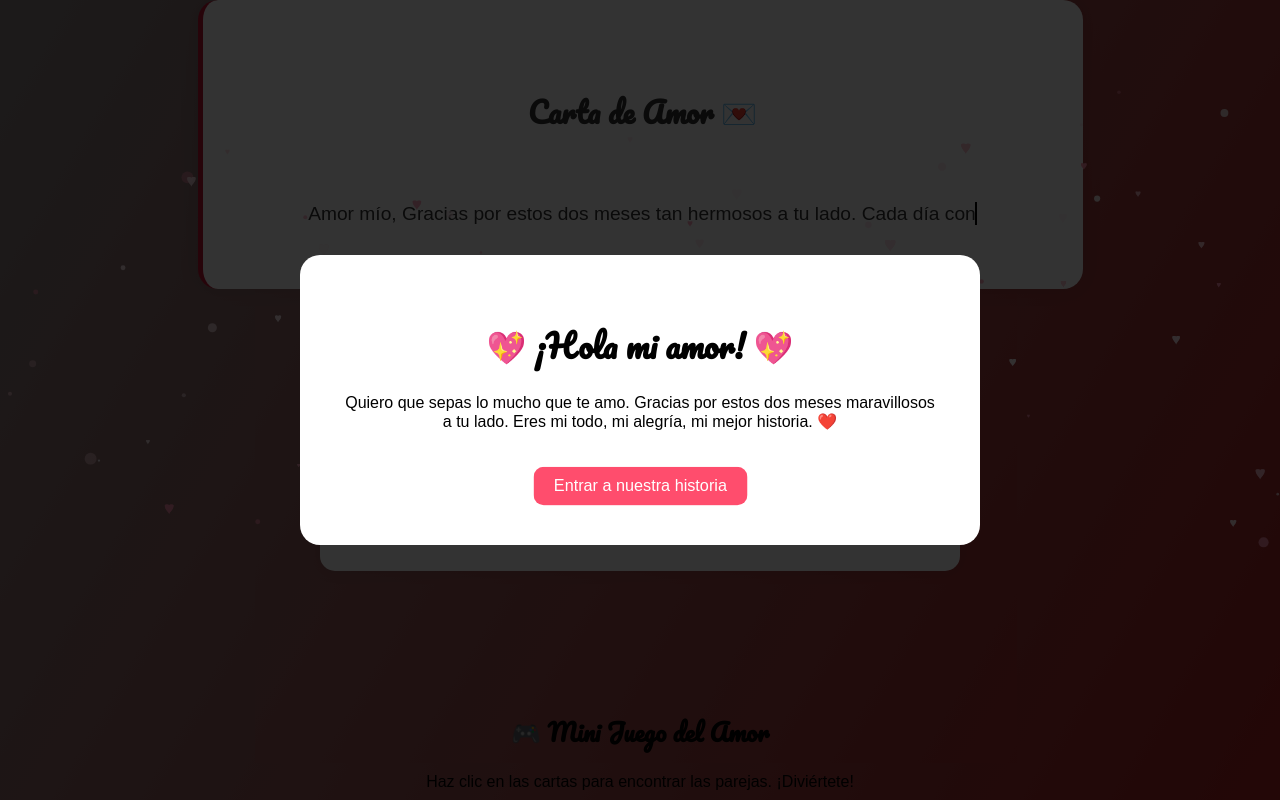
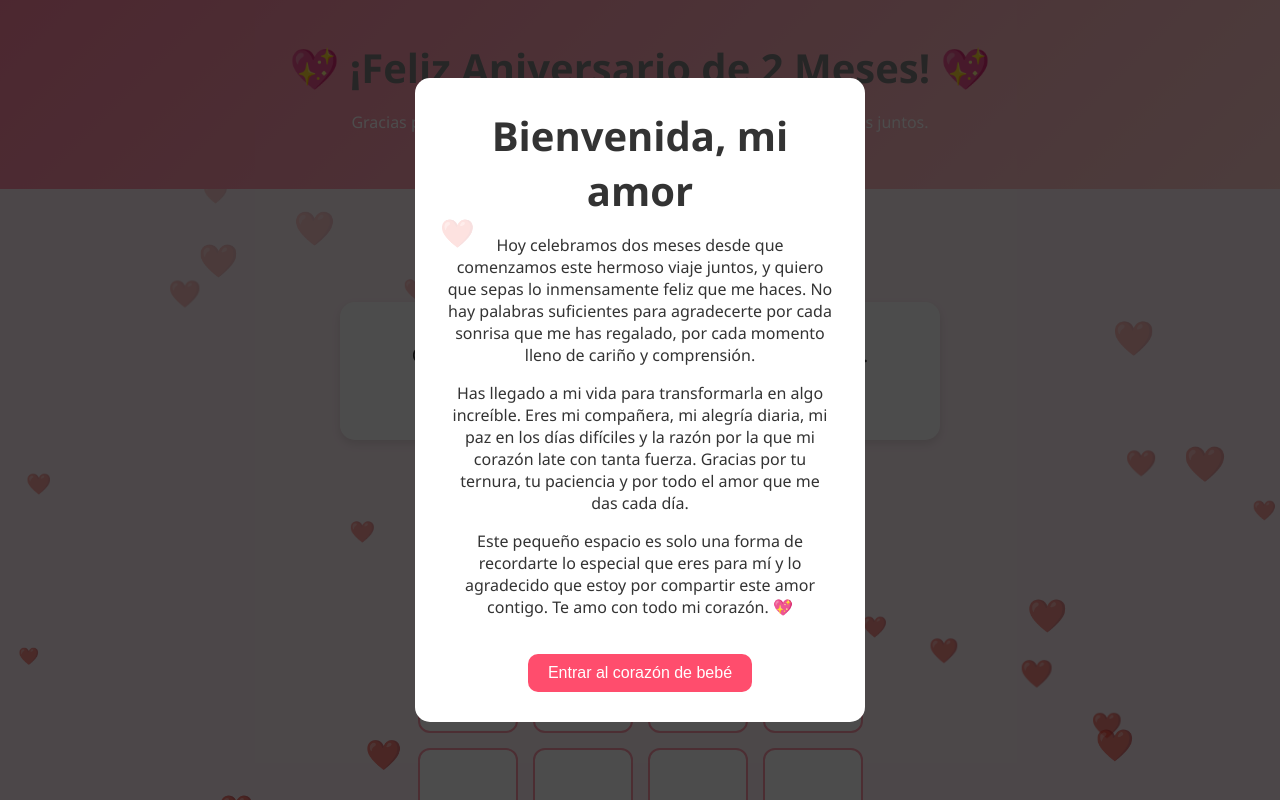
Before and after one commit to ricardocohuo/BonitaBomboncito.github.io, a plain HTML site: page index.html in a window 1280 px wide. Shown: the top 800 px of the page. Drawn offline with Linux system fonts and the light colour scheme.

Commit message:
Update index.html

```diff
--- a/index.html
+++ b/index.html
@@ -1,73 +1,115 @@
 <!DOCTYPE html>
 <html lang="es">
 <head>
-  <meta charset="UTF-8">
-  <meta name="viewport" content="width=device-width, initial-scale=1.0">
-  <title>¡Feliz Aniversario de 2 Meses!</title>
-  <link href="https://fonts.googleapis.com/css2?family=Pacifico&display=swap" rel="stylesheet">
+  <meta charset="UTF-8" />
+  <meta name="viewport" content="width=device-width, initial-scale=1.0"/>
+  <title>Feliz 2 Meses 💖</title>
   <style>
+    * {
+      box-sizing: border-box;
+    }
     body {
       margin: 0;
-      font-family: 'Arial', sans-serif;
-      background: linear-gradient(120deg, #8b8484, #b31616);
+      font-family: 'Segoe UI', sans-serif;
+      background: #fff0f5;
+      color: #333;
+      position: relative;
       overflow-x: hidden;
     }
-    h1, h2, h3 {
-      font-family: 'Pacifico', cursive;
+    header, .section {
+      padding: 40px 20px;
+      text-align: center;
+      position: relative;
+      z-index: 2;
     }
-    section {
-      padding: 60px 20px;
-      text-align: center;
+    header {
+      background: linear-gradient(135deg, #ff85a2, #ffcccb);
+      color: white;
     }
-    .love-letter {
+    h1 {
+      font-size: 2.5em;
+      margin: 0;
+    }
+
+    .carousel {
+      position: relative;
+      width: 100%;
+      max-width: 600px;
+      margin: 0 auto 40px;
+      background: #fff;
+      padding: 20px;
+      border-radius: 15px;
+      box-shadow: 0 4px 10px rgba(0,0,0,0.1);
+      z-index: 2;
+    }
+    .carousel p {
+      font-size: 1.2em;
+      min-height: 60px;
+    }
+
+    .game {
+      display: grid;
+      grid-template-columns: repeat(4, 100px);
+      gap: 15px;
+      justify-content: center;
+      margin-top: 20px;
+      z-index: 2;
+    }
+    .card {
+      width: 100px;
+      height: 100px;
       background-color: #fff;
-      color: #333;
-      font-size: 1.2em;
-      max-width: 800px;
-      margin: 0 auto;
-      padding: 40px;
-      border-radius: 20px;
-      box-shadow: 0 0 20px rgba(0,0,0,0.1);
-      white-space: pre-line;
-      overflow: hidden;
-      border-left: 5px solid #c41532;
+      border: 2px solid #ff99aa;
+      border-radius: 12px;
+      display: flex;
+      align-items: center;
+      justify-content: center;
+      cursor: pointer;
     }
-    .typewriter {
-      display: inline-block;
-      border-right: 2px solid black;
-      white-space: nowrap;
-      overflow: hidden;
-      animation: typing 6s steps(60, end), blink-caret 0.75s step-end infinite;
+    .card img {
+      max-width: 80%;
+      display: none;
     }
-    @keyframes typing {
-      from { width: 0 }
-      to { width: 100% }
+    .card.flipped img {
+      display: block;
     }
-    @keyframes blink-caret {
-      from, to { border-color: transparent }
-      50% { border-color: black }
-    }
-    .modal {
+
+    .modal, .password-section, #welcomeModal {
+      display: none;
       position: fixed;
       top: 0; left: 0;
       width: 100%; height: 100%;
-      background-color: rgba(0, 0, 0, 0.8);
-      display: flex;
+      background: rgba(0,0,0,0.7);
+      justify-content: center;
       align-items: center;
-      justify-content: center;
-      z-index: 9999;
+      z-index: 999;
     }
-    .modal-content {
-      background: white;
-      padding: 40px;
-      border-radius: 20px;
+    .modal-content, .password-content {
+      background: #fff;
+      padding: 30px;
+      border-radius: 15px;
       text-align: center;
+      max-width: 450px;
+      animation: fadeIn 0.5s ease-in-out;
+    }
+
+    input[type="text"] {
+      padding: 10px;
+      width: 80%;
+      margin: 10px 0;
+    }
+
+    .hidden-content {
+      display: none;
+      margin-top: 30px;
+      padding: 20px;
+      background-color: #ffeef2;
+      border-radius: 15px;
       max-width: 600px;
-      animation: fadeIn 1s ease-in-out;
-    }
-    @keyframes fadeIn {
-      from { opacity: 0; transform: scale(0.8); }
-      to { opacity: 1; transform: scale(1); }
+      margin-left: auto;
+      margin-right: auto;
+      z-index: 2;
+      position: relative;
     }
     .close-btn {
       margin-top: 20px;
@@ -80,301 +122,216 @@
       cursor: pointer;
       animation: heartbeat 1.5s infinite;
     }
-    @keyframes heartbeat {
-      0%, 100% { transform: scale(1); }
-      25% { transform: scale(1.1); }
-      50% { transform: scale(0.95); }
-      75% { transform: scale(1.05); }
+    @keyframes fadeIn {
+      from { opacity: 0; transform: scale(0.9); }
+      to { opacity: 1; transform: scale(1); }
+
     }
-    .game-board {
-      display: grid;
-      grid-template-columns: repeat(4, 80px);
-      gap: 15px;
-      justify-content: center;
-      margin-top: 20px;
-    }
-    .card {
-      width: 80px;
-      height: 80px;
-      font-size: 2rem;
-      background-color: #fff;
-      border-radius: 10px;
-      display: flex;
-      align-items: center;
-      justify-content: center;
-      cursor: pointer;
-      box-shadow: 0 0 10px rgba(0,0,0,0.2);
-    }
-    .card.revealed {
-      background-color: #ffe0e9;
-    }
-    .modal.hidden {
-      display: none;
-    }
-      @keyframes fade {
-      from { opacity: 0; transform: translateY(10px); }
-      to { opacity: 1; transform: translateY(0); }
-    }
-    #carouselText {
-      opacity: 0;
-      animation: fade 1s ease-in-out forwards;
-    }
-    audio {
-      display: none;
-    }
-    @keyframes fade {
-      from { opacity: 0; transform: translateY(10px); }
-      to { opacity: 1; transform: translateY(0); }
-    }
-    #carouselText {
-      opacity: 0;
-      animation: fade 1s ease-in-out forwards;
-    }
-    audio {
-      display: none;
-    }
-    #particles {
+
+    .hearts {
       position: fixed;
       top: 0;
       left: 0;
       width: 100%;
       height: 100%;
+      overflow: hidden;
+      z-index: 0;
       pointer-events: none;
-      z-index: 1;
     }
-@keyframes fadeUp {
-  from { opacity: 0; transform: translateY(0); }
-  to { opacity: 1; transform: translateY(-40px); }
-}
-</style>
+
+    .heart {
+      position: absolute;
+      color: rgba(255, 105, 180, 0.7);
+      font-size: 20px;
+      animation: floatUp 6s linear infinite;
+    }
+
+    @keyframes floatUp {
+      0% {
+        transform: translateY(100vh) scale(1);
+        opacity: 1;
+      }
+      100% {
+        transform: translateY(-10vh) scale(1.5);
+        opacity: 0;
+      }
+    }
+  </style>
 </head>
-<body>
-  <canvas id="particles"></canvas>
+<body onload="setTimeout(() => document.getElementById('welcomeModal').style.display = 'flex', 400);">
+
+  <!-- Corazones flotando -->
+  <div class="hearts" id="heartsContainer"></div>
+
+  <!-- Modal de Bienvenida -->
+
+
 
   <div class="modal" id="welcomeModal">
     <div class="modal-content">
-      <h1>💖 ¡Hola mi amor! 💖</h1>
-      <p>Quiero que sepas lo mucho que te amo. Gracias por estos dos meses maravillosos a tu lado. Eres mi todo, mi alegría, mi mejor historia. ❤️</p>
-      <button class="close-btn" onclick="closeWelcomeModal()">Entrar a nuestra historia</button>
+      <div class="heart">❤️</div>
+      <h1>Bienvenida, mi amor</h1>
+      <p>
+        Hoy celebramos dos meses desde que comenzamos este hermoso viaje juntos, y quiero que sepas lo inmensamente feliz que me haces. No hay palabras suficientes para agradecerte por cada sonrisa que me has regalado, por cada momento lleno de cariño y comprensión.
+      </p>
+      <p>
+        Has llegado a mi vida para transformarla en algo increíble. Eres mi compañera, mi alegría diaria, mi paz en los días difíciles y la razón por la que mi corazón late con tanta fuerza. Gracias por tu ternura, tu paciencia y por todo el amor que me das cada día.
+      </p>
+      <p>
+        Este pequeño espacio es solo una forma de recordarte lo especial que eres para mí y lo agradecido que estoy por compartir este amor contigo. Te amo con todo mi corazón. 💖
+      </p>
+      <button class="close-btn" onclick="closeWelcome().style.display='none'">Entrar al corazón de bebé</button>
     </div>
   </div>
 
-  <div class="modal hidden" id="winModal">
+  <!-- Bienvenida -->
+  <header>
+    <h1 style="color: gray;">💖 ¡Feliz Aniversario de 2 Meses! 💖</h1>
+    <p>Gracias por estos dos meses llenos de amor, risas y momentos únicos juntos.</p>
+  </header>
+
+  <!-- Carrusel -->
+  <section class="section">
+    <h2>Frases Románticas 💌</h2>
+    <div class="carousel">
+      <p id="phrase">Eres mi lugar favorito en el mundo.</p>
+    </div>
+  </section>
+
+  <!-- Juego de Memoria -->
+  <section class="section">
+    <h2>Juego: Encuentra las Parejas 🍉🍌🍈</h2>
+    <div class="game" id="game"></div>
+  </section>
+
+  <!-- Modal de Juego Completado -->
+  <div class="modal" id="modal">
     <div class="modal-content">
-      <h1>🎉 ¡Lo lograste! 🎉</h1>
-      <p>Mi amor, si lograste completar este juego, no hay nada que no puedas lograr. Eres maravillosa, fuerte y capaz de todo. Te amo con todo mi corazón 💖</p>
-      <button class="close-btn" onclick="document.getElementById('winModal').style.display='none'">Cerrar</button>
+      <h2>¡Felicidades! 🎉</h2>
+      <p>Has completado el juego. Ahora puedes desbloquear algo especial... 💖</p>
+      <button onclick="showPassword()">Desbloquear Contenido</button>
     </div>
   </div>
 
-  <section class="love-letter">
-    <h2>Carta de Amor 💌</h2>
-    <p class="typewriter">Amor mío,
-Gracias por estos dos meses tan hermosos a tu lado. Cada día contigo ha sido un regalo, una aventura maravillosa, un momento de paz y alegría.
+  <!-- Contraseña -->
+  <div class="password-section" id="passwordSection">
+    <div class="password-content">
+      <h3>Introduce la fecha que bebé se declaro por primera vez:</h3>
+      <input type="text" id="password" placeholder="DD/MM/AAAA">
+      <br>
+      <button onclick="checkPassword()">Aceptar</button>
+    </div>
+  </div>
 
-Eres mi luz, mi refugio y mi razón para sonreír.
+  <!-- Contenido Especial -->
+  <div class="hidden-content" id="hiddenContent">
+    <h2>💌 Carta para Ti</h2>
+    <p>Desde que llegaste a mi vida, todo es más bonito. Gracias por ser mi compañera, por tu sonrisa, por cada palabra y por llenar mis días de amor. ¡Te amo! ❤️</p>
+    <iframe src="https://drive.google.com/file/d/14BtajTy68qmoMM6AI1mRrBW9UoR7Y_Kr/view?usp=sharing" width="600" height="400" allow="autoplay"></iframe>
 
-Prometo seguir cuidando de ti, amándote y compartiendo esta historia tan mágica que estamos construyendo juntos.
-
-Con todo mi amor,
-Tu persona ♥️</p>
-  </section>
-
-  <section>
-  <h2>🌟 Frases que muestran lo importante que eres para mí 🌟</h2>
-  <div id="carousel" style="max-width: 600px; margin: auto; background: #fff; padding: 20px; border-radius: 15px; box-shadow: 0 0 15px rgba(0,0,0,0.1); font-size: 1.2em; min-height: 100px;">
-    <p id="carouselText">Desde que llegaste a mi vida, todo tiene más color.</p>
-  </div>
-</section>
-
-<section>
-  <h2>🎮 Mini Juego del Amor</h2>
-    <p>Haz clic en las cartas para encontrar las parejas. ¡Diviértete!</p>
-    <div class="game-board" id="gameBoard"></div>
-  </section>
+</div>
 
   <script>
-    function closeWelcomeModal() {
-      document.getElementById('welcomeModal').style.display = 'none';
-    }
+    // Frases románticas
+    const phrases = [
+      "Eres mi lugar favorito en el mundo.",
+      "Cada momento contigo vale más que mil palabras.",
+      "Eres mi mayor inspiración.",
+      "Dos meses, muchas situaciones que salimos victoriosos.",
+      "Contigo todo es mejor."
+    ];
+    let phraseIndex = 0;
+    setInterval(() => {
+      phraseIndex = (phraseIndex + 1) % phrases.length;
+      document.getElementById("phrase").innerText = phrases[phraseIndex];
+    }, 4000);
 
-    const emojis = ['🍎','🍐','📦','🍉','🍌','❤️'];
-    let cards = [...emojis, ...emojis].sort(() => 0.5 - Math.random());
-    let board = document.getElementById('gameBoard');
-    let revealed = [];
-    let matched = [];
-    let lockBoard = false;
+    // Juego de memoria sin manzana
+    const images = ['🍌', '🍈', '🍉', '📦'];
+    const gameContainer = document.getElementById("game");
+    let cards = [...images, ...images];
+    cards = cards.sort(() => 0.5 - Math.random());
 
-    function checkWin() {
-      if (matched.length === emojis.length * 2) {
-        document.getElementById('winModal').classList.remove('hidden');
-        document.getElementById('winModal').style.display = 'flex';
+    let firstCard = null;
+    let secondCard = null;
+    let matchedPairs = 0;
+
+    cards.forEach((emoji) => {
+      const card = document.createElement("div");
+      card.classList.add("card");
+      card.dataset.emoji = emoji;
+      card.innerHTML = `<span style="font-size:2em; display:none;">${emoji}</span>`;
+      card.addEventListener("click", () => flipCard(card));
+      gameContainer.appendChild(card);
+    });
+
+    function flipCard(card) {
+      if (card.classList.contains("flipped") || secondCard) return;
+
+      const emojiSpan = card.querySelector("span");
+      emojiSpan.style.display = "block";
+      card.classList.add("flipped");
+
+      if (!firstCard) {
+        firstCard = card;
+      } else {
+        secondCard = card;
+        if (firstCard.dataset.emoji === secondCard.dataset.emoji) {
+          matchedPairs++;
+          firstCard = null;
+          secondCard = null;
+          if (matchedPairs === images.length) {
+            setTimeout(() => {
+              document.getElementById("modal").style.display = "flex";
+            }, 500);
+          }
+        } else {
+          setTimeout(() => {
+            firstCard.classList.remove("flipped");
+            secondCard.classList.remove("flipped");
+            firstCard.querySelector("span").style.display = "none";
+            secondCard.querySelector("span").style.display = "none";
+            firstCard = null;
+            secondCard = null;
+          }, 1000);
+        }
       }
     }
 
-    cards.forEach((emoji, index) => {
-      let card = document.createElement('div');
-      card.classList.add('card');
-      card.dataset.emoji = emoji;
-      card.dataset.index = index;
-      card.innerHTML = '';
-      board.appendChild(card);
-
-      card.addEventListener('click', () => {
-        if (lockBoard || card.classList.contains('revealed') || revealed.length === 2) return;
-
-        card.classList.add('revealed');
-        card.innerHTML = emoji;
-        revealed.push(card);
-
-        if (revealed.length === 2) {
-          lockBoard = true;
-          setTimeout(() => {
-            if (revealed[0].dataset.emoji === revealed[1].dataset.emoji) {
-              matched.push(revealed[0], revealed[1]);
-              revealed = [];
-              checkWin();
-            } else {
-              revealed.forEach(c => {
-                c.classList.remove('revealed');
-                c.innerHTML = '';
-              });
-              revealed = [];
-            }
-            lockBoard = false;
-          }, 1000);
-        }
-      });
-    });
-  </script>
-
-  <script>
-    const frases = [
-      "Desde que llegaste a mi vida, todo tiene más color.",
-      "Eres mi paz en el caos y mi sonrisa en los días nublados.",
-      "Tu amor me ha hecho una mejor persona cada día.",
-      "Nada se compara a la felicidad que siento contigo.",
-      "Eres mi mejor historia, mi mejor casualidad."
-    ];
-    let index = 0;
-    setInterval(() => {
-  index = (index + 1) % frases.length;
-  const textElement = document.getElementById('carouselText');
-  textElement.style.opacity = 0;
-  setTimeout(() => {
-    textElement.textContent = frases[index];
-    textElement.style.animation = 'none';
-    void textElement.offsetWidth;
-    textElement.style.animation = 'fade 1s ease-in-out forwards';
-    document.getElementById('chime').play();
-  }, 200);
-      document.getElementById('carouselText').textContent = frases[index];
-    }, 4000);
-  </script>
-  <audio id="chime" src="https://cdn.pixabay.com/audio/2022/03/15/audio_10bce0fe55.mp3"></audio>
-  <script>
-    const canvas = document.getElementById('particles');
-    const ctx = canvas.getContext('2d');
-    let particles = [];
-
-    function resizeCanvas() {
-      canvas.width = window.innerWidth;
-      canvas.height = window.innerHeight;
+    function showPassword() {
+      document.getElementById("modal").style.display = "none";
+      document.getElementById("passwordSection").style.display = "flex";
     }
 
-    window.addEventListener('resize', resizeCanvas);
-    resizeCanvas();
-
-    function createParticle() {
-      const shape = Math.random() < 0.5 ? 'circle' : 'heart';
-      return {
-        x: Math.random() * canvas.width,
-        y: canvas.height + Math.random() * 100,
-        size: Math.random() * 5 + 1,
-        speedY: Math.random() * -1.5 - 1,
-        alpha: Math.random() * 0.5 + 0.5,
-        color: ['#fff', '#ff8fab', '#ffccd5', '#ffe5ec'][Math.floor(Math.random() * 4)], shape: shape
-      };
+    function checkPassword() {
+      const password = document.getElementById("password").value;
+      const correct = "25/12/2024"; // <-- CAMBIA AQUÍ TU FECHA
+      if (password === correct) {
+        document.getElementById("passwordSection").style.display = "none";
+        document.getElementById("hiddenContent").style.display = "block";
+      } else {
+        alert("Fecha incorrecta. Inténtalo de nuevo 🕰️");
+      }
     }
 
-    for (let i = 0; i < 80; i++) {
-      particles.push(createParticle());
+    function closeWelcome() {
+      document.getElementById("welcomeModal").style.display = "none";
     }
 
-    function drawParticles() {
-      ctx.clearRect(0, 0, canvas.width, canvas.height);
-      particles.forEach(p => {
-        if (p.shape === 'circle') {
-        ctx.beginPath();
-        ctx.arc(p.x, p.y, p.size, 0, Math.PI * 2);
-      } else {
-        drawHeart(ctx, p.x, p.y, p.size);
-      }
-        ctx.fillStyle = p.color;
-        ctx.globalAlpha = p.alpha;
-        ctx.fill();
-        p.y += p.speedY;
-        if (p.y < -10) {
-          Object.assign(p, createParticle());
-        }
-      });
-      ctx.globalAlpha = 1;
-      requestAnimationFrame(drawParticles);
-    }
-
-    function drawHeart(ctx, x, y, size) {
-      ctx.save();
-      ctx.beginPath();
-      const topCurveHeight = size * 0.3;
-      ctx.moveTo(x, y);
-      ctx.bezierCurveTo(x, y - topCurveHeight, x - size, y - topCurveHeight, x - size, y);
-      ctx.bezierCurveTo(x - size, y + size, x, y + size * 1.5, x, y + size * 2);
-      ctx.bezierCurveTo(x, y + size * 1.5, x + size, y + size, x + size, y);
-      ctx.bezierCurveTo(x + size, y - topCurveHeight, x, y - topCurveHeight, x, y);
-      ctx.closePath();
-      ctx.fill();
-      ctx.restore();
-    }
-
-    canvas.addEventListener('click', (e) => {
-  const rect = canvas.getBoundingClientRect();
-  const x = e.clientX - rect.left;
-  const y = e.clientY - rect.top;
-  const mensajes = [
-    'Eres maravillosa 💖',
-    'Lo mejor de mi vida 🌟',
-    'Mi futura esposa 💍',
-    'Mi musa 🎨',
-    'Mi inspiración ✨',
-    'Mi patrona 👑'
-  ];
-  particles.forEach(p => {
-    if (p.shape === 'heart') {
-      const dx = p.x - x;
-      const dy = p.y - y;
-      if (Math.sqrt(dx * dx + dy * dy) < p.size * 2) {
-        const colors = ['#ff4d6d', '#ff8fab', '#ffc0cb', '#ffb3c1'];
-        p.color = colors[Math.floor(Math.random() * colors.length)];
-        const msg = document.createElement('div');
-        msg.textContent = mensajes[Math.floor(Math.random() * mensajes.length)];
-        msg.style.position = 'absolute';
-        msg.style.left = `${x}px`;
-        msg.style.top = `${y}px`;
-        msg.style.color = '#fff';
-        msg.style.fontSize = '1.2em';
-        msg.style.fontWeight = 'bold';
-        msg.style.pointerEvents = 'none';
-        msg.style.animation = 'fadeUp 1.5s ease-out forwards';
-        document.body.appendChild(msg);
-        document.getElementById('heartSound').play();
-        setTimeout(() => msg.remove(), 1500);
+    function createHearts() {
+      const container = document.getElementById("heartsContainer");
+      const numHearts = 30;
+      for (let i = 0; i < numHearts; i++) {
+        const heart = document.createElement("div");
+        heart.classList.add("heart");
+        heart.innerText = "❤️";
+        heart.style.left = `${Math.random() * 100}%`;
+        heart.style.fontSize = `${Math.random() * 15 + 15}px`;
+        heart.style.animationDelay = `${Math.random() * 5}s`;
+        container.appendChild(heart);
       }
     }
-  });
-});
-
-    drawParticles();
+    createHearts();
   </script>
-<audio id="heartSound" src="https://cdn.pixabay.com/audio/2022/03/15/audio_10bce0fe55.mp3"></audio>
 </body>
 </html>
```
